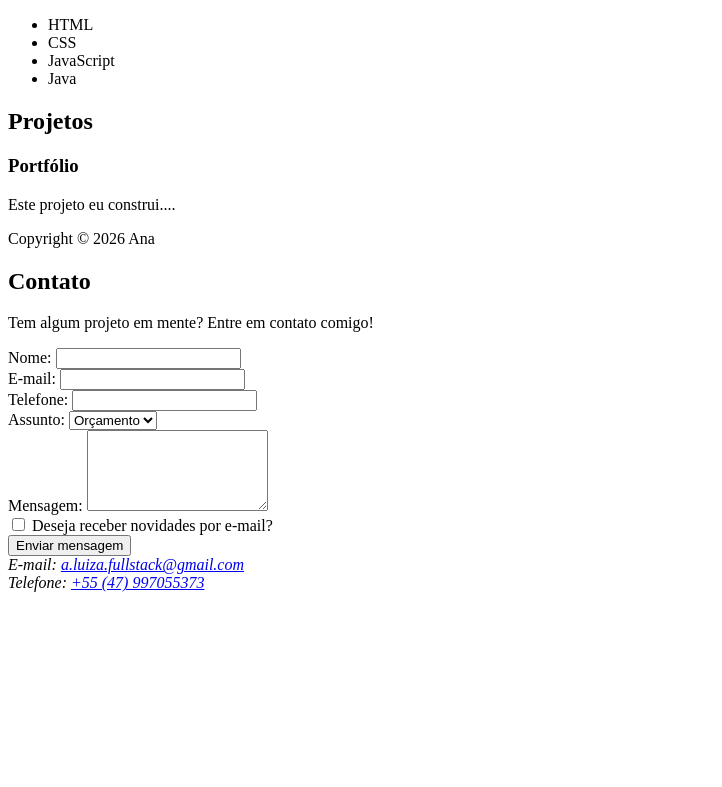
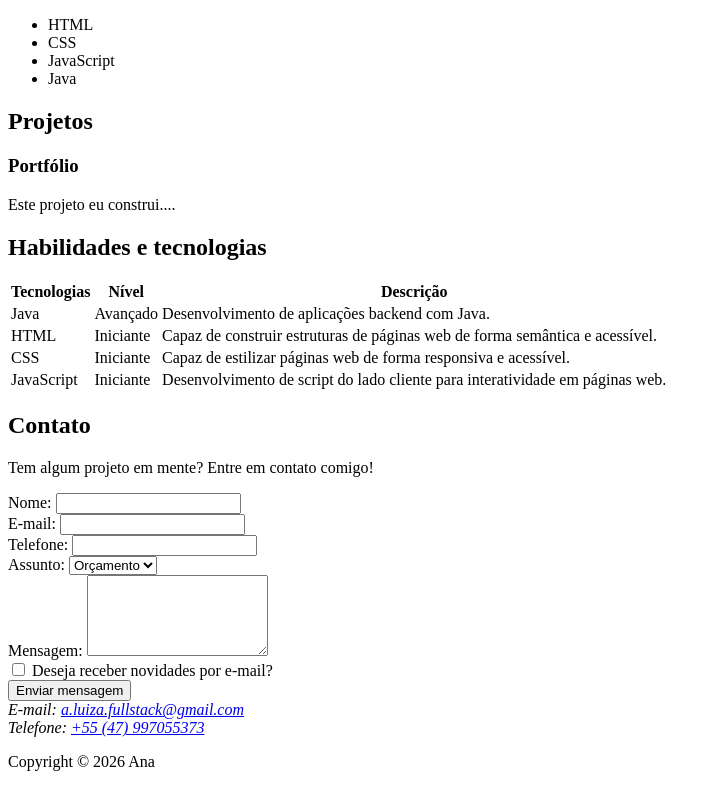
Before and after one commit to aluizafullstack/site, a plain HTML site: page index.html in a window 1280 px wide. Shown: the part 1256-2043 px from the top of the page, without its empty margins (0-722 px from the left). Before the commit the page ends 1856 px from the top, so only its background shows below. Drawn offline with Linux system fonts and the light colour scheme.

Commit message:
inserido tabela de sobre habilidades

```diff
--- a/index.html
+++ b/index.html
@@ -8,6 +8,7 @@
 <body>
     <header>
         <h1>Ana</h1>
+
         <nav>
             <ul>
                 <li><a href="#Sobre">Sobre mim</a></li>
@@ -15,7 +16,9 @@
                 <li><a href="#Contato">Contato</a></li>
             </ul>
         </nav>
+
     </header>
+
     <section id="Sobre">
         <h2>Sobre Mim</h2>
         <img src="Ana-Luiza.jpeg" title="Imagem de Ana Luiza">
@@ -37,6 +40,7 @@
             </ul>
         </aside>
     </section>
+
     <section id="Projeto">
         <h2>Projetos</h2>
         <article>
@@ -44,9 +48,61 @@
             <p>
                 Este projeto eu construi....
             </p>
+        </article>
+
     </section>
+
+    <section id="habilidades">
+        <h2>Habilidades e tecnologias</h2>
+
+        <table>
+
+            <thead>
+
+                <tr>
+                    <th>Tecnologias</th>
+                    <th>Nível</th>
+                    <th>Descrição</th>
+                </tr>
+
+            </thead>
+
+            <tbody>
+
+                <tr>
+                    <td>Java</td>
+                    <td>Avançado</td>
+                    <td>Desenvolvimento de aplicações backend com Java.</td>
+                </tr>
+
+                <tr>
+                    <td>HTML</td>
+                    <td>Iniciante</td>
+                    <td>Capaz de construir estruturas de páginas web de forma semântica e acessível.</td>
+                </tr>
+
+                <tr>
+                    <td>CSS</td>
+                    <td>Iniciante</td>
+                    <td>Capaz de estilizar páginas web de forma responsiva e acessível.</td>
+                </tr>
+
+                <tr>
+                    <td>JavaScript</td>
+                    <td>Iniciante</td>
+                    <td>Desenvolvimento de script do lado cliente para interatividade em páginas web.</td>
+                </tr>
+
+            </tbody>
+
+
+
+        </table>
+
+    </section>
+
     <footer>
-        <p>Copyright © 2026 Ana</p>
+
         <section id="Contato">
             <h2>Contato</h2>
             <p>Tem algum projeto em mente? Entre em contato comigo!</p>
@@ -82,6 +138,9 @@
                 Telefone: <a href="tel: +55 (47) 997055373">+55 (47) 997055373</a>
             </address>
         </section>
+
+        <p>Copyright © 2026 Ana</p>
+
     </footer>
 </body>
 </html>
```
